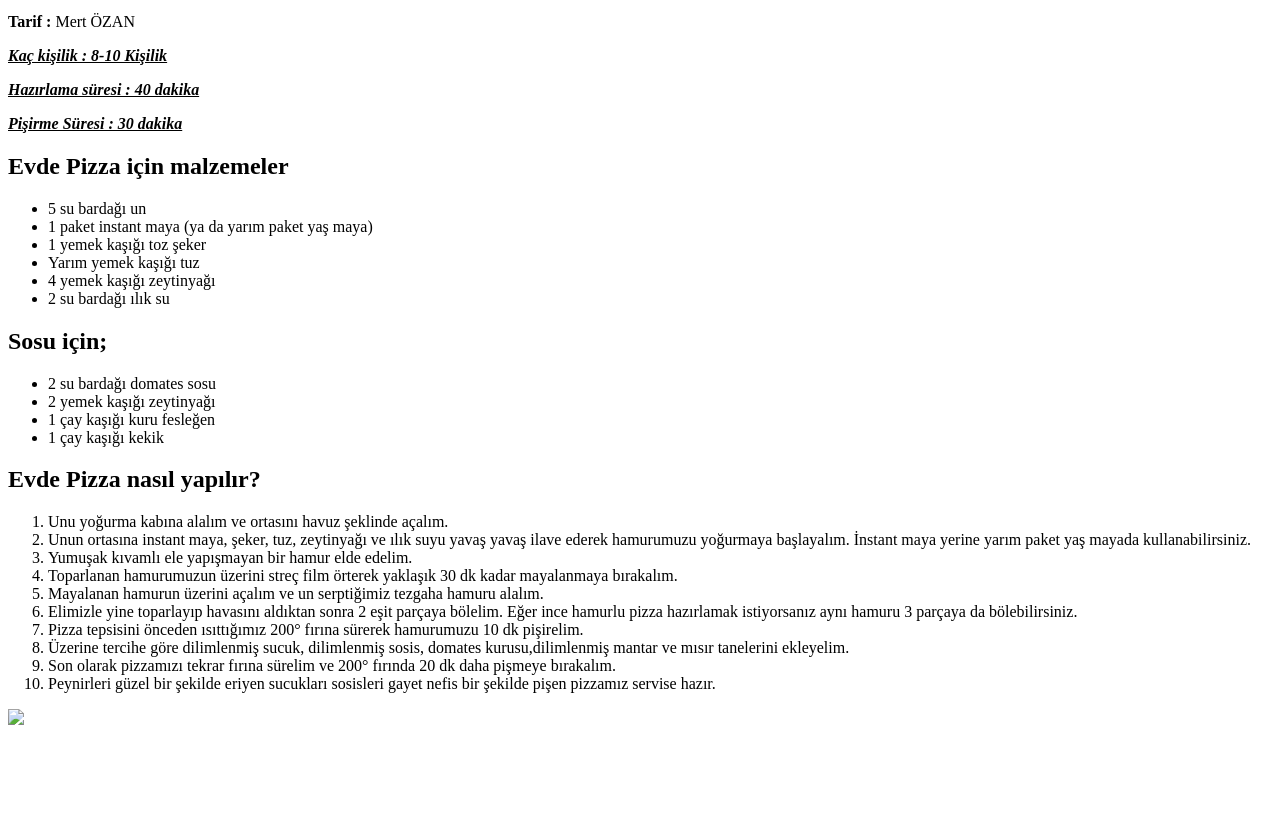
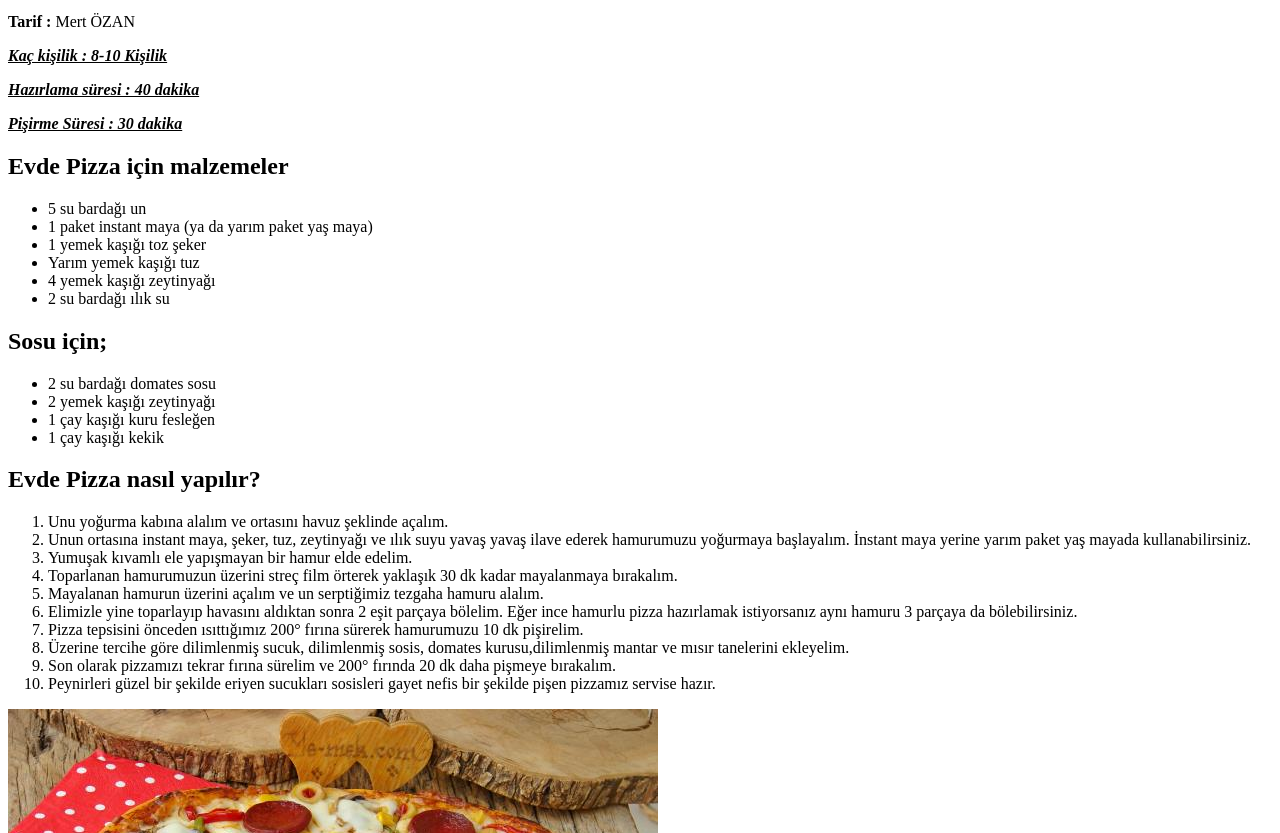
Before and after one commit to mertozan/patika, a plain HTML site: page HTML/odev_3/index.html in a window 1280 px wide. Shown: the part 119-952 px from the top of the page. Before the commit the page ends 856 px from the top, so only its background shows below. Drawn offline with Linux system fonts and the light colour scheme.

Commit message:
added all

```diff
--- a/HTML/odev_3/index.html
+++ b/HTML/odev_3/index.html
@@ -101,7 +101,7 @@
             bir şekilde pişen pizzamız servise hazır.
           </li>
         </ol>
-        <img src=".//odev_3/pizza.jpg" />
+        <img src="pizza.jpg" />
       </article>
       <!-- Article - End -->
     </section>
```
